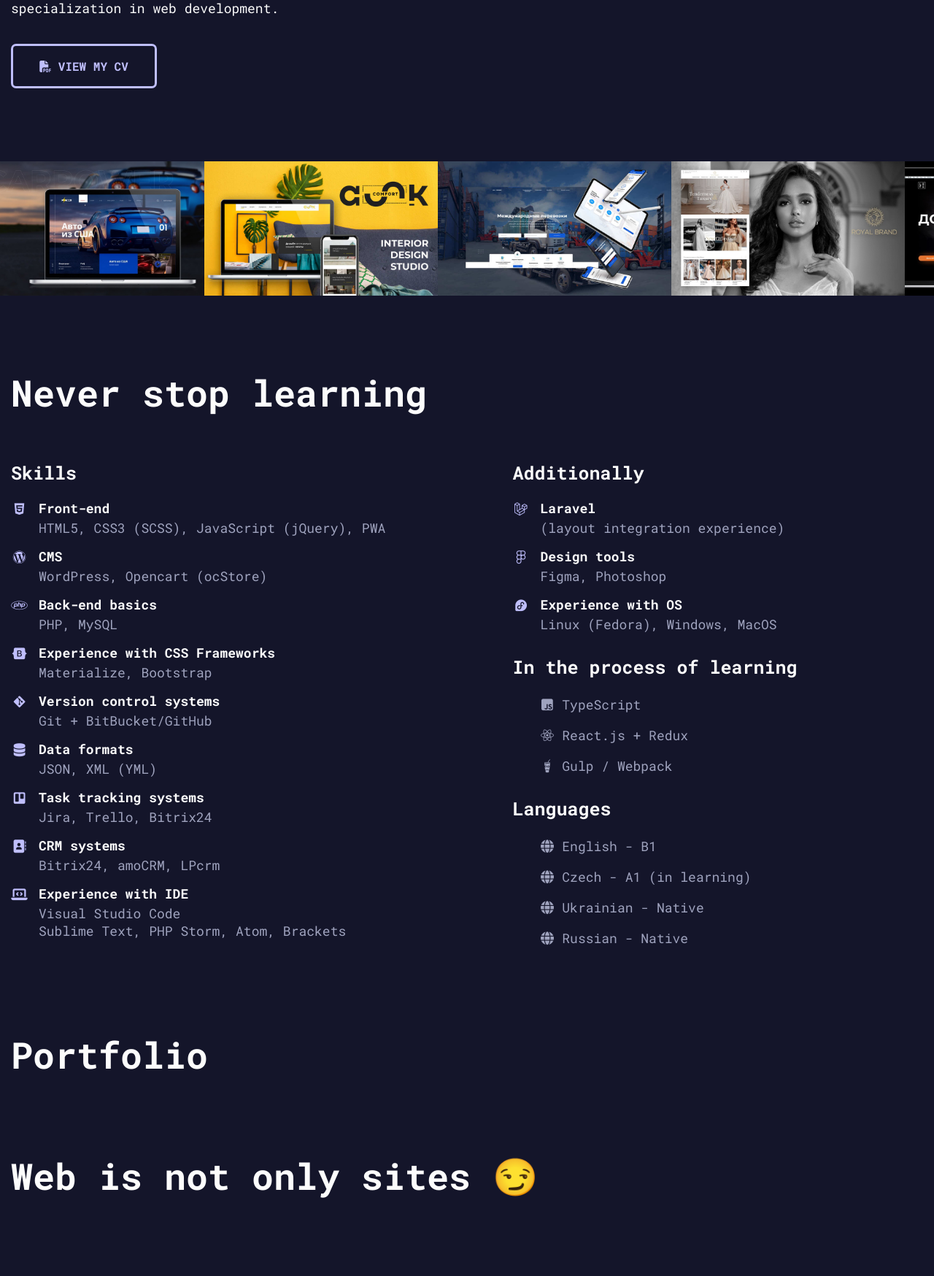
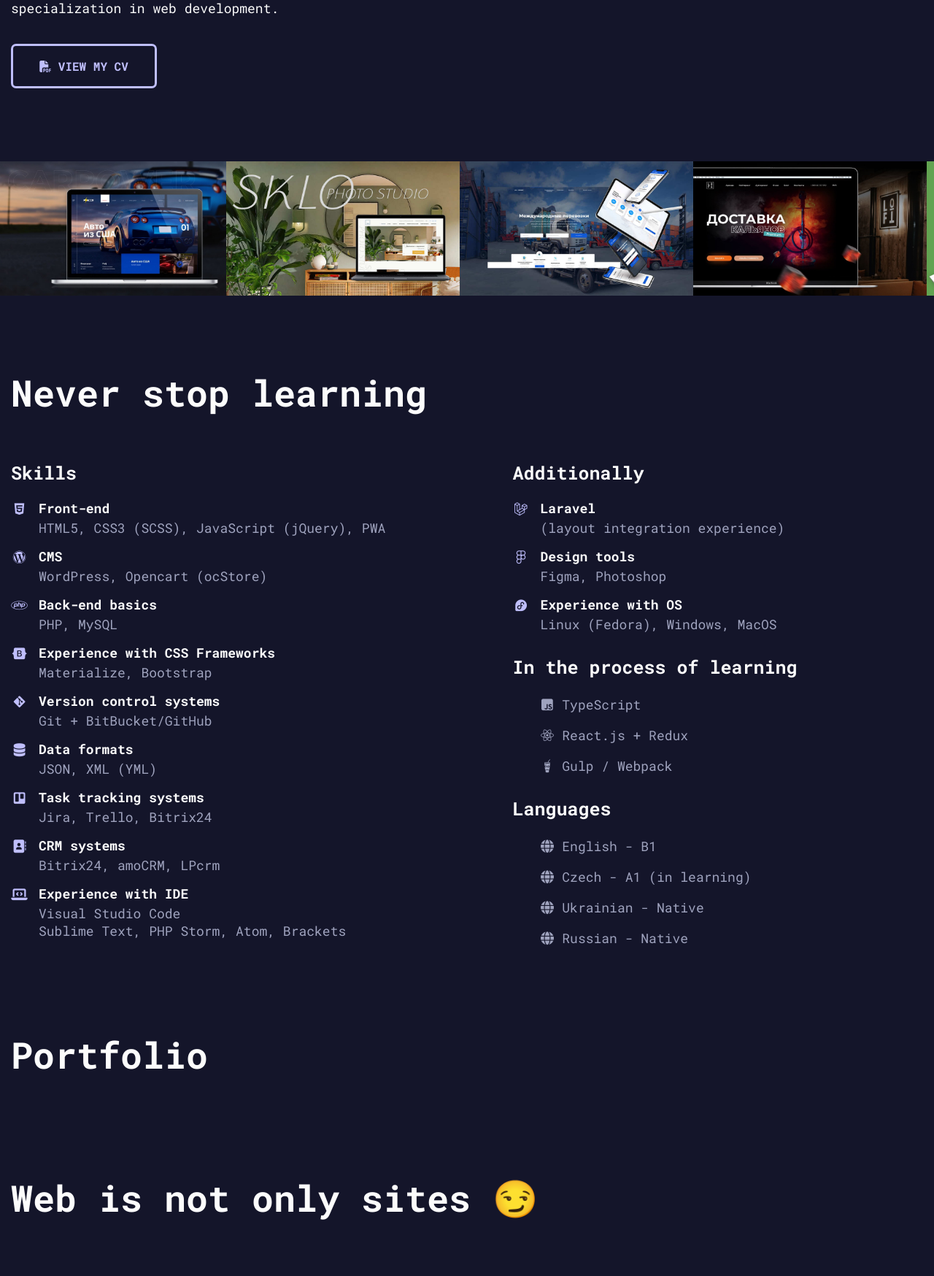
Before and after one commit to wladislaw353/Portfolio, a PHP site: page / in a window 1280 px wide. Shown: the part 1373-3121 px from the top of the page at 73% size. Run offline with PHP 8.4, Linux system fonts and the light colour scheme; some libraries are stand-ins or nearby versions.

Commit message:
mooving-cases +

```diff
--- a/css/style.scss
+++ b/css/style.scss
@@ -429,7 +429,7 @@ section.skills {
 section.mooving-cases {
     margin-bottom: em(100);
     display: flex;
-    overflow-x: auto;
+    overflow-x: hidden;
     img {
         width: 25%;
     }
--- a/index.html
+++ b/index.html
@@ -99,17 +99,14 @@
 
         <section class="mooving-cases">
             <img src="img/carpower.jpg" alt="">
-            <img src="img/ack.jpg" alt="">
+            <img src="img/sklo.jpg" alt="">
             <img src="img/amservice.jpg" alt="">
-            <img src="img/royalbrand.jpg" alt="">
             <img src="img/lofthookah.jpg" alt="">
+            <img src="img/wondergifts.jpg" alt="">
             <img src="img/mida.jpg" alt="">
             <img src="img/oldfashion.jpg" alt="">
-            <img src="img/sklo.jpg" alt="">
+            <img src="img/ack.jpg" alt="">
             <img src="img/uniss.jpg" alt="">
-            <img src="img/highfly.jpg" alt="">
-            <img src="img/kontrabas.jpg" alt="">
-            <img src="img/wondergifts.jpg" alt="">
         </section>
 
         <section class="skills" id="skills">
@@ -202,6 +199,9 @@
         <section class="portfolio" id="portfolio">
             <div class="holder">
                 <h2>Portfolio</h2>
+                <div class="grid-container">
+                    <div class="item"></div>
+                </div>
             </div>
         </section>
 
```
Also changed, not shown: css/style.min.css, js/main.js.
